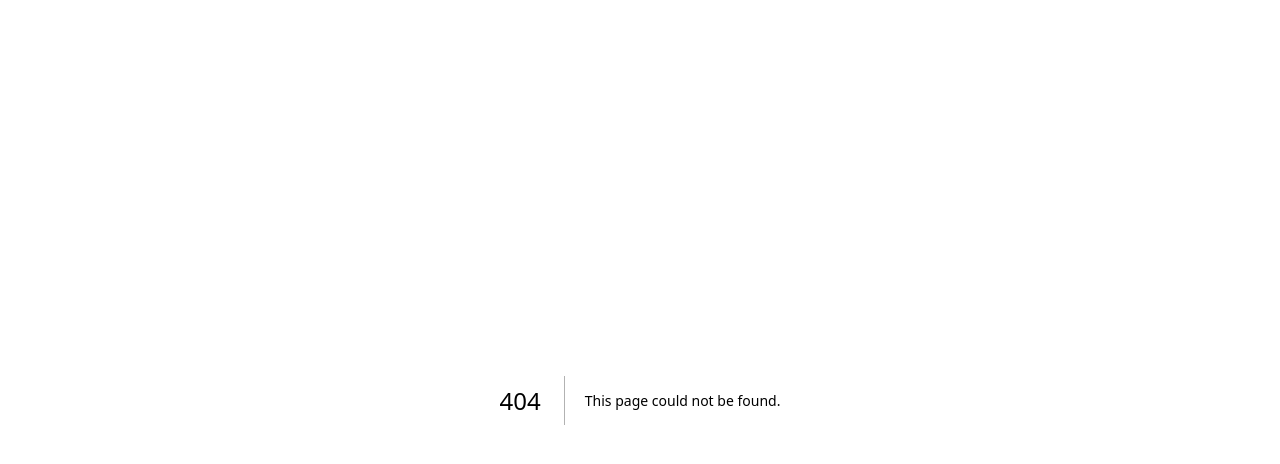
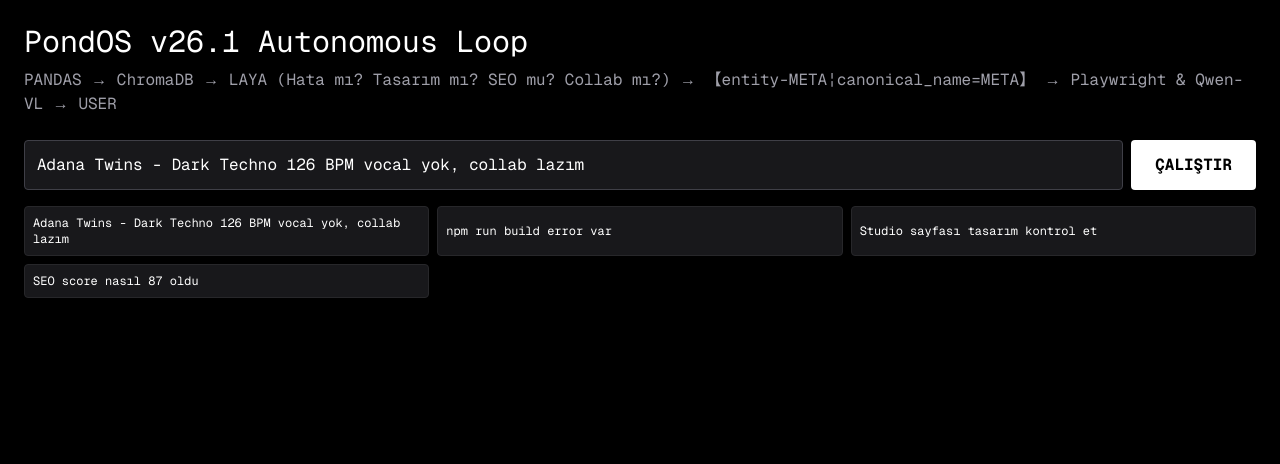
Before and after one commit to habehabekalkanlari/soundgit-online, a Next.js app: page /pondos in a window 1280 px wide. Before the commit this address had no page. Shown: the top 464 px of the page. Built offline with nearby package versions, Linux system fonts and the light colour scheme.

Commit message:
feat: v26.1 PondOS UI - /pondos loop visualization havuz mantigi

```diff
--- /dev/null
+++ b/app/pondos/page.tsx
@@ -0,0 +1,53 @@
+'use client'
+import { useState } from 'react'
+export default function PondOSPage() {
+  const [req, setReq] = useState('Adana Twins - Dark Techno 126 BPM vocal yok, collab lazım')
+  const [result, setResult] = useState<any>(null)
+  const [loading, setLoading] = useState(false)
+  const runLoop = async () => {
+    setLoading(true)
+    const res = await fetch('/api/loop', { method: 'POST', headers: {'Content-Type':'application/json'}, body: JSON.stringify({ request: req }) })
+    const data = await res.json()
+    setResult(data)
+    setLoading(false)
+  }
+  return (
+    <div className="min-h-screen bg-black text-white p-6 font-mono">
+      <h1 className="text-3xl mb-2">PondOS v26.1 Autonomous Loop</h1>
+      <p className="text-zinc-400 mb-6">PANDAS → ChromaDB → LAYA (Hata mı? Tasarım mı? SEO mu? Collab mı?) → 【entity-META¦canonical_name=META】 → Playwright & Qwen-VL → USER</p>
+      <div className="flex gap-2 mb-4">
+        <input value={req} onChange={e=>setReq(e.target.value)} className="flex-1 bg-zinc-900 border border-zinc-700 p-3 rounded" placeholder="İstek yaz..." />
+        <button onClick={runLoop} disabled={loading} className="bg-white text-black px-6 py-3 rounded font-bold disabled:opacity-50">{loading?'...':'ÇALIŞTIR'}</button>
+      </div>
+      <div className="grid grid-cols-3 gap-2 mb-6">
+        {['Adana Twins - Dark Techno 126 BPM vocal yok, collab lazım','npm run build error var','Studio sayfası tasarım kontrol et','SEO score nasıl 87 oldu'].map(ex=>(
+          <button key={ex} onClick={()=>setReq(ex)} className="text-left text-xs bg-zinc-900 p-2 rounded border border-zinc-800 hover:border-white">{ex}</button>
+        ))}
+      </div>
+      {result && (
+        <div className="space-y-4">
+          <div className="bg-zinc-900 p-4 rounded border border-zinc-800">
+            <div className="text-green-400">✅ {result.summary}</div>
+            <div className="text-xs text-zinc-500 mt-2">{result.havuz}</div>
+          </div>
+          <div className="grid gap-2">
+            {result.steps?.map((s:any)=>(
+              <div key={s.id} className="bg-zinc-900 p-3 rounded border border-zinc-800 flex gap-3">
+                <div className="text-xs bg-zinc-800 px-2 py-1 rounded h-fit">{s.id}</div>
+                <div className="flex-1">
+                  <div className="font-bold text-sm">{s.name} <span className="text-zinc-500 text-xs">- {s.time}</span></div>
+                  <pre className="text-xs text-zinc-400 mt-1 whitespace-pre-wrap">{JSON.stringify(s.data, null, 2).slice(0,500)}</pre>
+                </div>
+                <div className="text-green-400 text-xs">{s.status}</div>
+              </div>
+            ))}
+          </div>
+          <div className="bg-white text-black p-4 rounded">
+            <div className="font-bold">Final: {result.finalResult?.type} - {result.finalResult?.summary}</div>
+            <div className="text-xs mt-2 font-mono">{result.finalResult?.code || result.finalResult?.invite || ''}</div>
+          </div>
+        </div>
+      )}
+    </div>
+  )
+}
```
